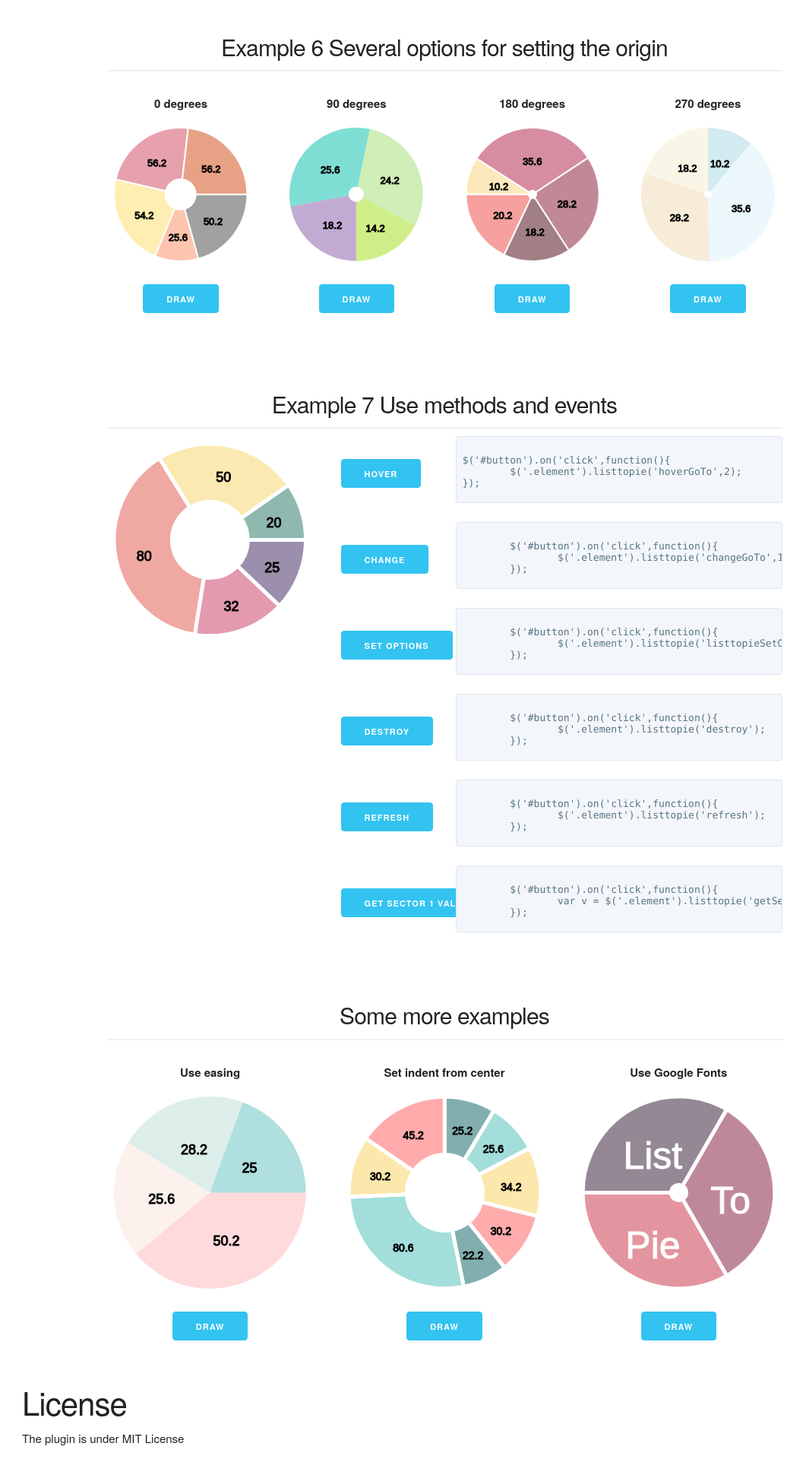
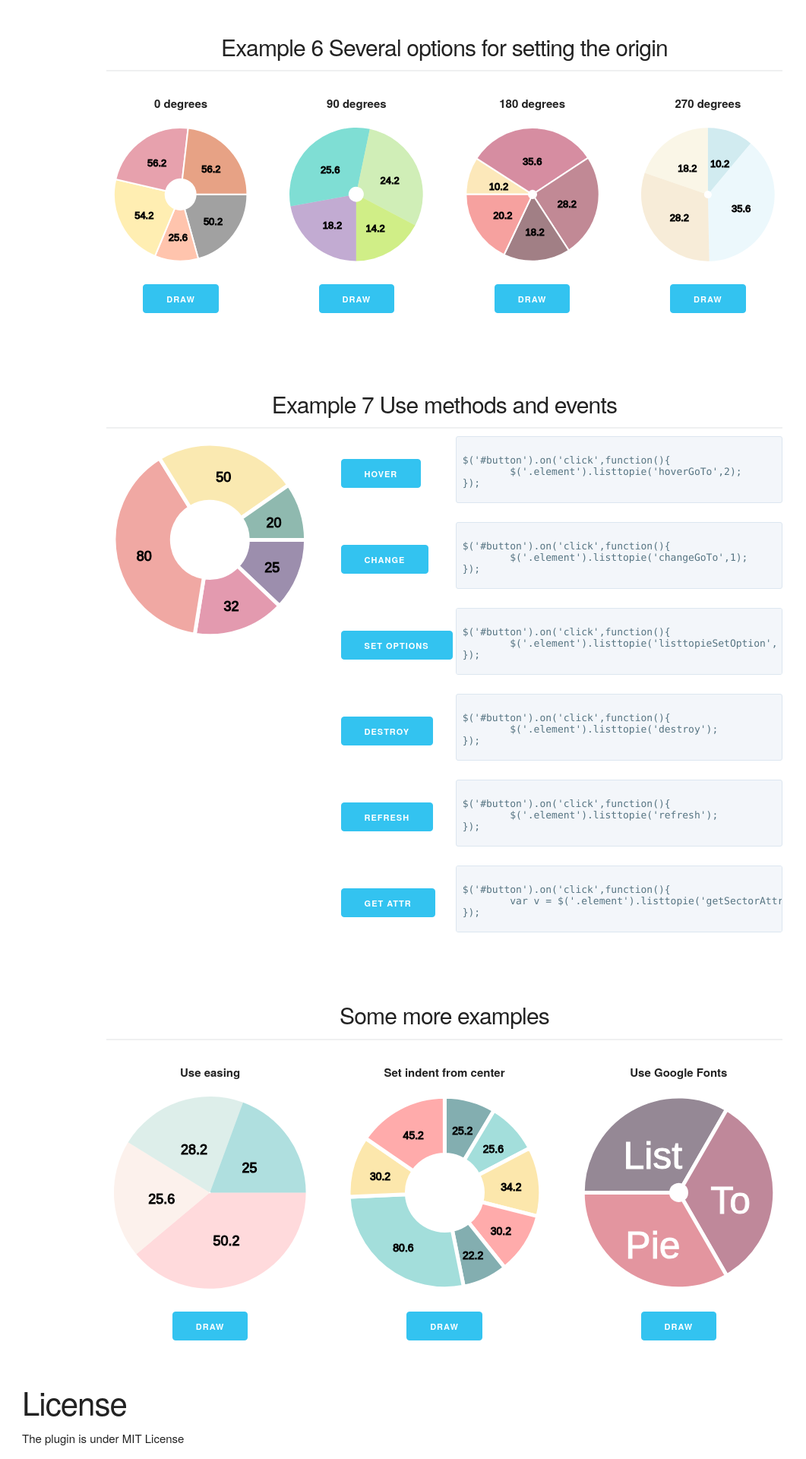
Before and after one commit to dkdevru/jquery.listtopie.js, a Jekyll site: the page built from index.html, in a window 1280 px wide. Shown: the part 3053-4973 px from the top of the page at 76% size, without its empty margins (55-1116 px from the left). Built offline with Jekyll 4.4.1, drawn with Linux system fonts in a browser that asks for light colours.

```diff
--- a/index.html
+++ b/index.html
@@ -494,7 +494,7 @@
  <div class="row">
    <div class="three columns code_area">
  <div class="button-left">
-	<input class="button-primary" type="button" id='row8_getAttr' value="Get sector 1 value">
+	<input class="button-primary" type="button" id='row8_getAttr' value="Get attr">
 </div>
 </div>
 
```
Lines whose indentation alone changed are shown as unchanged.
